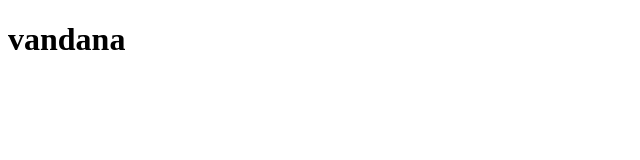
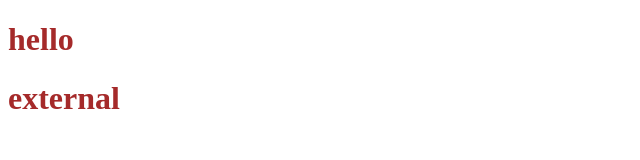
Before and after one commit to vandanapatidar1721/get-hug, a plain HTML site: page index.html in a window 1280 px wide. Shown: the whole page, without its empty margins (0-640 px from the left). Drawn offline with Linux system fonts and the light colour scheme.

Commit message:
update html files

```diff
--- a/index.html
+++ b/index.html
@@ -4,8 +4,27 @@
     <meta charset="UTF-8">
     <meta name="viewport" content="width=device-width, initial-scale=1.0">
     <title>Document</title>
+    <link rel="stylesheet" href="style.css">
 </head>
 <body>
-    <h1>vandana</h1>
+     <h1>hello</h1>
+       <style>
+    h1{
+        color:cadetblue;
+    }
+
+    </style>
+    <style>
+    h1{
+        color: blue;
+    }
+
+    </style>
+ <h1>external</h1>
+ <style>
+    h1{
+        color: brown;
+    }
+ </style>
 </body>
 </html>
--- /dev/null
+++ b/style.css
@@ -0,0 +1,3 @@
+h1{
+    color: blueviolet;
+}
```
Also changed, not shown: index4.html (added, +49 -0 lines), style1.css (added, +11 -0 lines).
